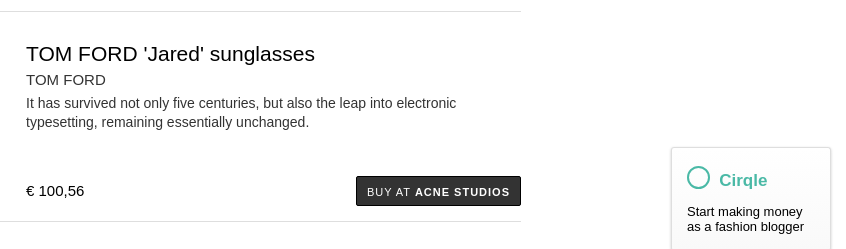
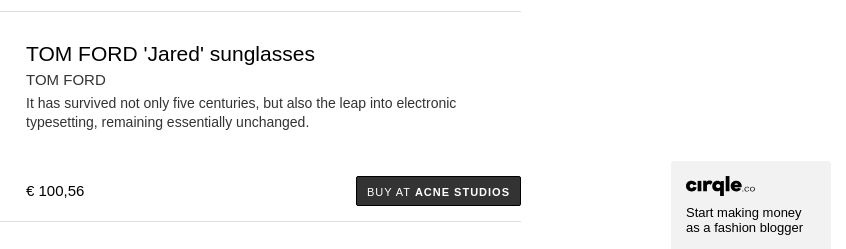
Before and after one commit to HiCirqle/shopping, a website: page app/index.html in a window 1280 px wide. Shown: the part 534-783 px from the top of the page, 434-1280 px from the left. Drawn offline with nearby package versions, Linux system fonts and the light colour scheme; files that its build step writes are made by us from their sources.

Commit message:
add new logo, improve spacing

```diff
--- a/app/index.html
+++ b/app/index.html
@@ -90,7 +90,7 @@
     </div><!-- product overview -->
     <div class="footer">
       <a href="#">
-        <div class="cirqle-logo"><i></i> Cirqle</div>
+        <div class="cirqle-logo"></div>
         <p class="cirqle-slogan">Start making money as a fashion blogger</p>
       </a>
     </div><!-- footer -->
--- a/app/styles/main.scss
+++ b/app/styles/main.scss
@@ -132,7 +132,9 @@
 
 // products overview
 .products {
-
+  @media only screen and (min-width: 64.063em) {
+    padding-bottom:$spacing--desktop * 2;
+  }
 }
   // single product
   .product {
@@ -232,6 +234,9 @@
       right:0; bottom:$spacing; left:0;
       height:$spacing * 2;
       line-height:$spacing * 2;
+      @media only screen and (min-width: 40.063em) {
+        left:$product-img-size + $spacing;
+      }
       @media only screen and (min-width: 64.063em) {
         left:$product-img-size--desktop + $spacing--desktop;
       }
@@ -272,42 +277,27 @@
     @media only screen and (min-width: 64.063em) {
       position:fixed;
       right:$spacing; bottom:$spacing;
-      border:1px $light-grey solid;
-      border-bottom:1px #ccc solid;
+      //border:1px $light-grey solid;
       padding:$spacing;
       width:160px;
-      background:#fff;
-      background:linear-gradient(#fff, #f9f9f9);
+      background:#f2f2f2;
       border-radius:3px;
-      box-shadow:0 1px 3px 0 rgba(#000, .2);
     }
   }
     // footer cirqle logo
     .cirqle-logo  {
-      float:left;
-      font:{size:17px; weight:700;}
-      color:$primary;
+      width:80px; height:20px;
+      background-image:url(../images/cirqle-logo.svg);
+      background-size:contain;
+      background-repeat:no-repeat;
       @media only screen and (min-width: 64.063em) {
-        margin-bottom:$flow * 3;
-      }
-      i   {
-        display:inline-block;
-        position:relative;
-        top:1px;
-        border:2px $primary solid;
-        width:$spacing; height:$spacing;
-        border-radius:100%;
-        @media only screen and (min-width: 64.063em) {
-          top:3px;
-          margin-right:5px;
-          width:($spacing * 1.5); height:($spacing * 1.5);
-        }
+        margin-bottom:$flow * 2;
       }
     }
     // footer cirqle slogan
     .cirqle-slogan  {
       position:absolute;
-      top:($spacing * 2) + 1px; left:$spacing * 6;
+      top:($spacing * 2) + 3px; left:$spacing * 6;
       color:#000;
       @media only screen and (min-width: 64.063em) {
         float:left;
```
Also changed, not shown: app/images/cirqle-logo.svg (added).
